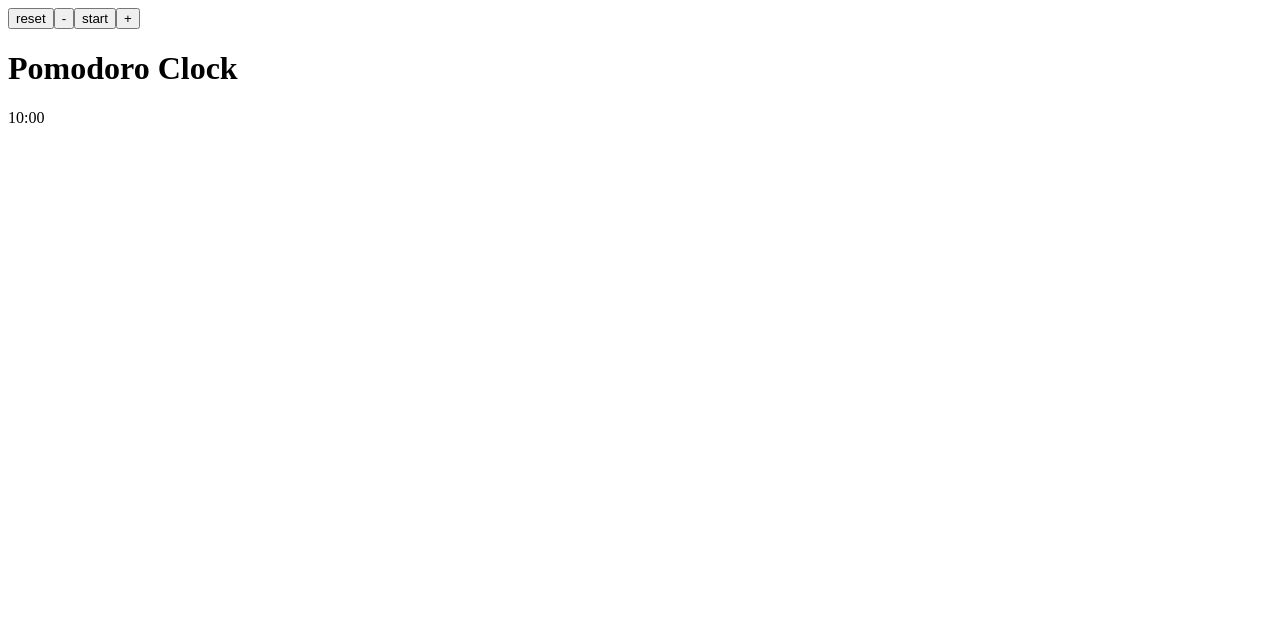
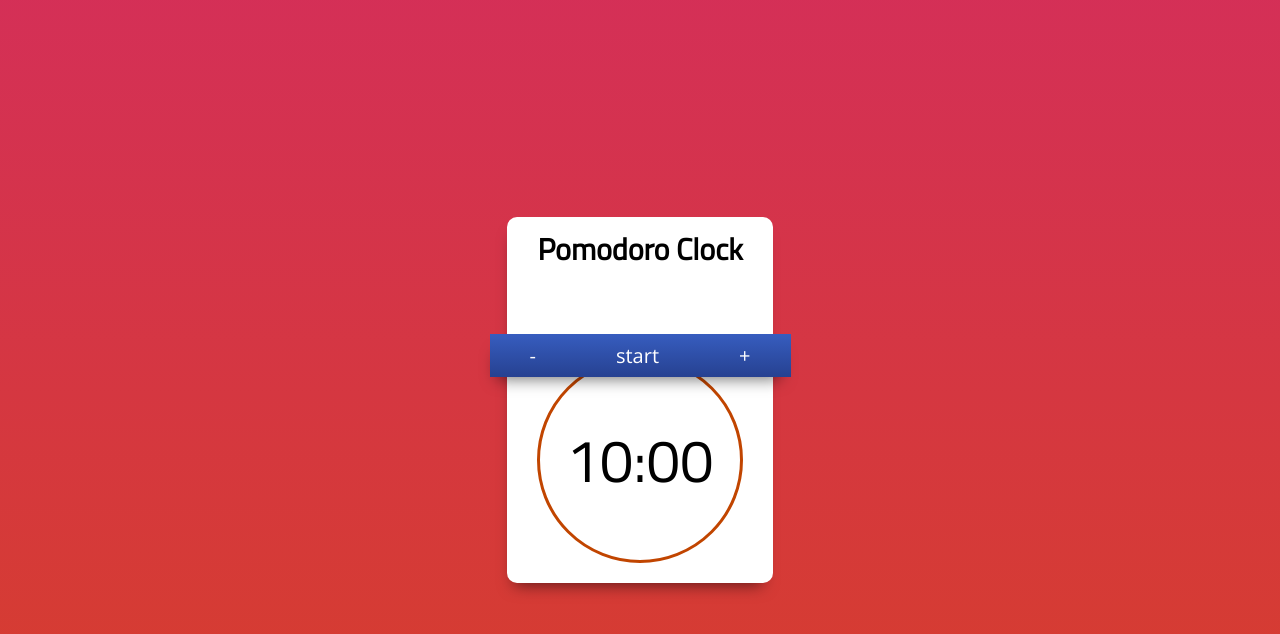
Before and after one commit to erosilk/pomodoro-clock, a plain HTML site: page index.html in a window 1280 px wide. Drawn offline with nearby package versions, Linux system fonts and the light colour scheme; files that its build step writes are made by us from their sources; the site is published under a folder, as on GitHub Pages, so addresses that start at the root find nothing.

Commit message:
Small stylesheet ref fix

```diff
--- a/index.html
+++ b/index.html
@@ -1 +1 @@
-<!DOCTYPE html><head><title>Pomodoro Clock</title><link rel="stylesheet" href="/css/style.css"><link rel="stylesheet" href="/css/normalize.css"><link rel="stylesheet" href="https://fonts.googleapis.com/css?family=Merriweather|Open+Sans|Titillium+Web"></head><body><div class="buttons"><button class="hidden" id="reset">reset</button><button id="minus">-</button><button id="start">start</button><button id="plus">+</button></div><div class="container"><h1>Pomodoro Clock</h1><div class="circle"><p id="timer">10:00</p></div></div></body><script src="js/pomodoro.js"></script>
+<!DOCTYPE html><head><title>Pomodoro Clock</title><link rel="stylesheet" href="css/style.css"><link rel="stylesheet" href="css/normalize.css"><link rel="stylesheet" href="https://fonts.googleapis.com/css?family=Merriweather|Open+Sans|Titillium+Web"></head><body><div class="buttons"><button class="hidden" id="reset">reset</button><button id="minus">-</button><button id="start">start</button><button id="plus">+</button></div><div class="container"><h1>Pomodoro Clock</h1><div class="circle"><p id="timer">10:00</p></div></div></body><script src="js/pomodoro.js"></script>
```
Also changed, not shown: 1 other file.
